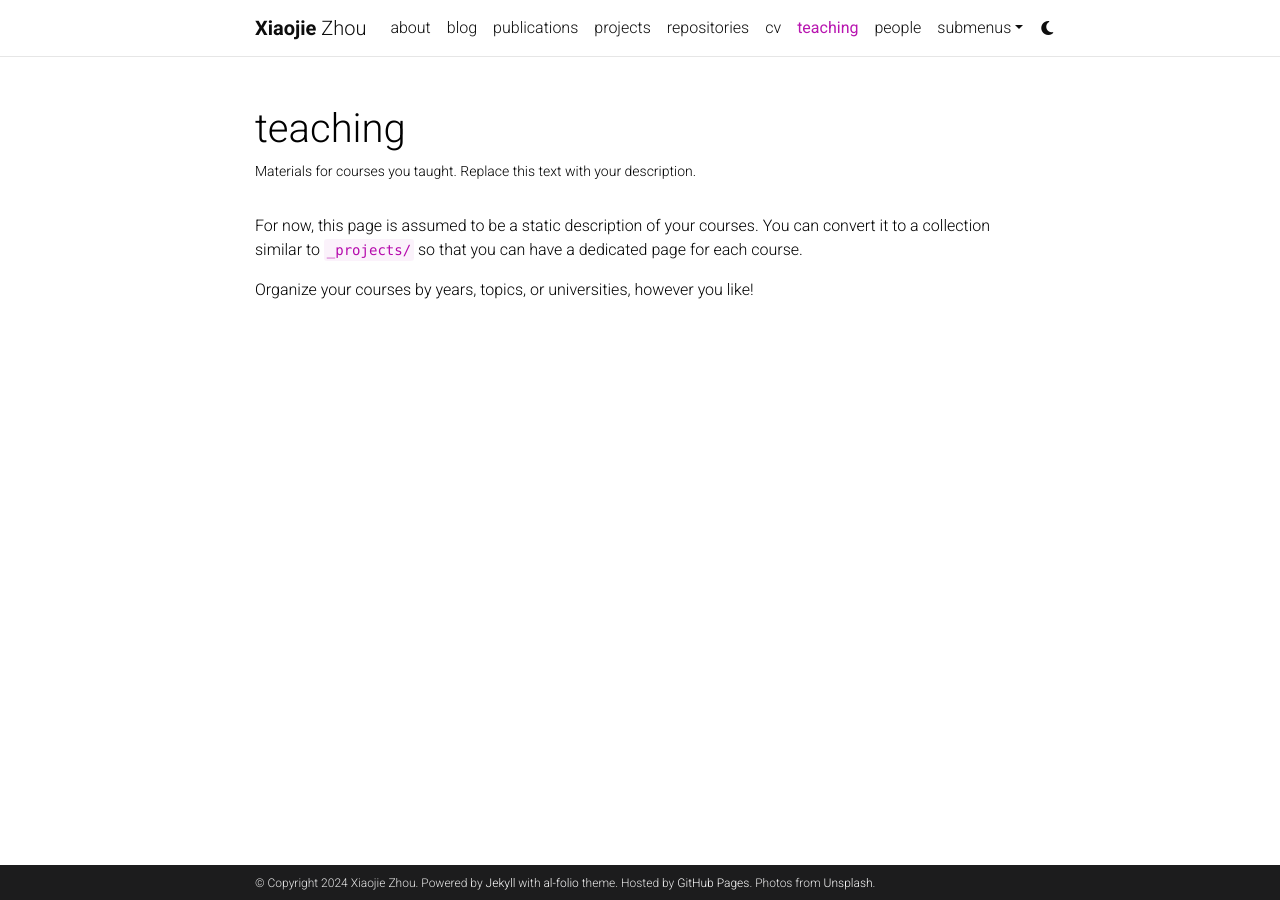
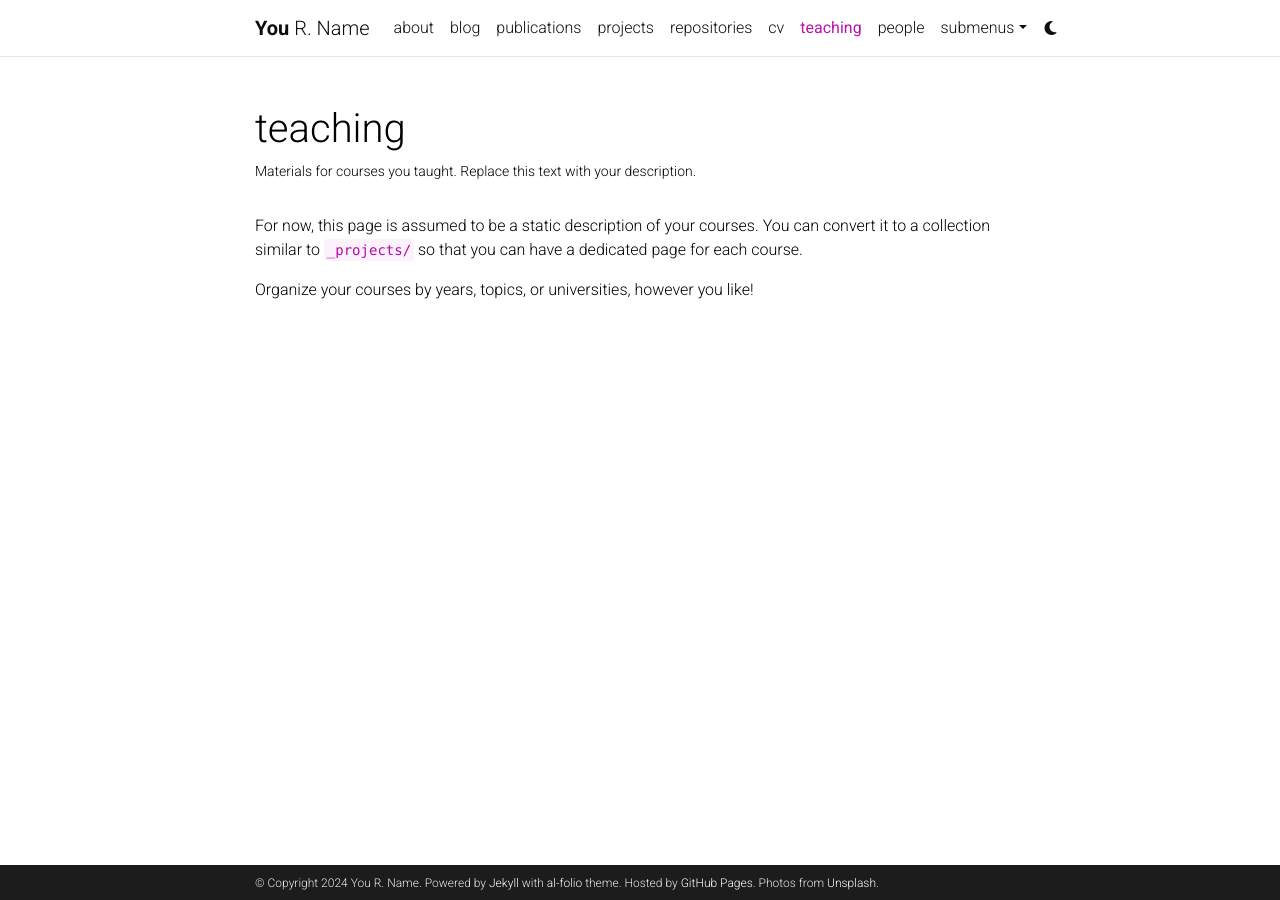
Before and after one commit to xiaojie-zhou/xiaojie-zhou.github.io, a Jekyll site: the page built from _pages/teaching.md, in a window 1280 px wide. Built offline with Jekyll 4.4.1, drawn with Linux system fonts in a browser that asks for light colours; comment, search, counter and statistics services are not loaded; a style sheet for code colours, icons or effects is not loaded.

Commit message:
Revert "Update _config.yml"
This reverts commit 4a86cceaac3b0afbb168b7841ae93d19168f64e3.

```diff
--- a/_config.yml
+++ b/_config.yml
@@ -3,10 +3,10 @@
 # -----------------------------------------------------------------------------
 
 title: blank # the website title (if blank, full name will be used instead)
-first_name: Xiaojie
-middle_name:
-last_name: Zhou
-email: xiaojiez6@ucla.edu
+first_name: You
+middle_name: R.
+last_name: Name
+email: you@example.com
 description: > # the ">" symbol means to ignore newlines until "footer_text:"
   A simple, whitespace theme for academics. Based on [*folio](https://github.com/bogoli/-folio) design.
 footer_text: >
@@ -19,7 +19,7 @@
 icon: ⚛️  # the emoji used as the favicon (alternatively, provide image name in /assets/img/)
 
 url: https://xiaojie-zhou.github.io # the base hostname & protocol for your site
-baseurl: # the subpath of your site, e.g. /blog/
+baseurl: / # the subpath of your site, e.g. /blog/
 last_updated: false # set to true if you want to display last updated in the footer
 impressum_path:  # set to path to include impressum link in the footer, use the same path as permalink in a page, helps to conform with EU GDPR
 
@@ -67,7 +67,7 @@
 # Social integration
 # -----------------------------------------------------------------------------
 
-github_username: xiaojie-zhou # your GitHub user name
+github_username: # your GitHub user name
 gitlab_username: # your GitLab user name
 x_username: # your X handle
 mastodon_username: # your mastodon instance+username in the format instance.tld/@username
```
